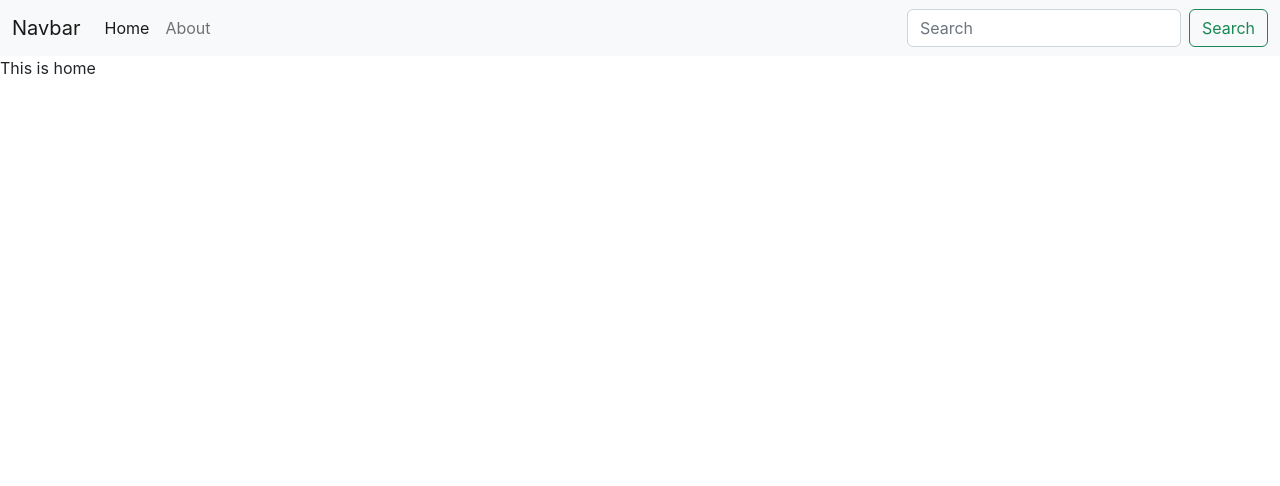
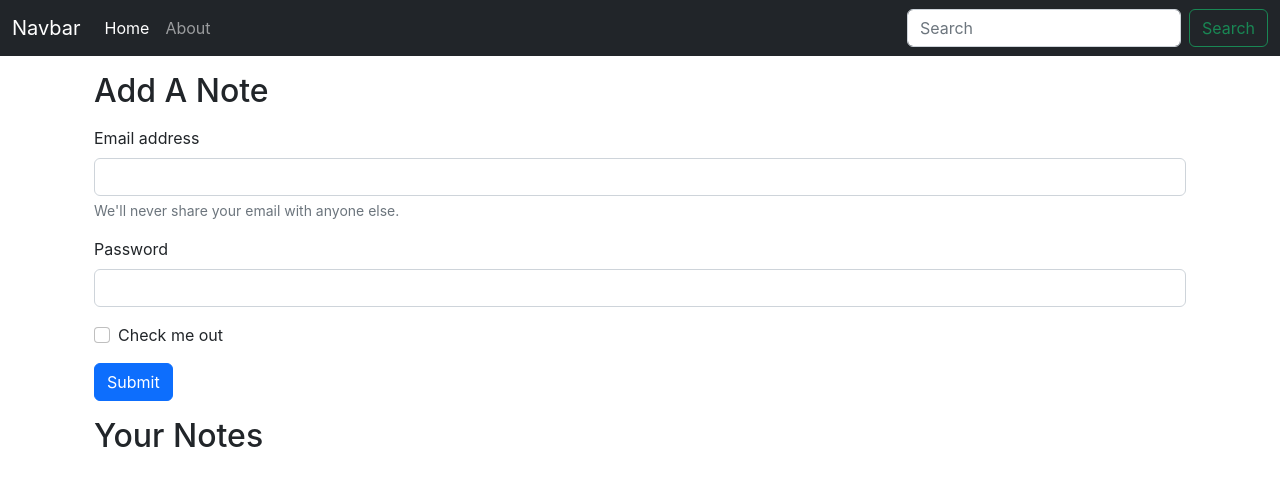
Before and after one commit to usernotavailable123/Notes, a React (Create React App) app: page / in a window 1280 px wide. Shown: the top 486 px of the page. Built offline with nearby package versions, Linux system fonts and the light colour scheme.

Commit message:
navbar setup & home page setup

```diff
--- a/src/App.js
+++ b/src/App.js
@@ -14,10 +14,13 @@
     <NoteState>
       <BrowserRouter>
       <Navbar/>
-    <Routes>
-    <Route path="/" element={<Home />}/>
-    <Route path="/about" element={<About />}/>
-    </Routes>
+      <div className="container">
+      <Routes>
+        <Route path="/" element={<Home />}/>
+        <Route path="/about" element={<About />}/>
+      </Routes>
+      </div>
+
   </BrowserRouter>
   </NoteState>
   );
--- a/src/components/About.js
+++ b/src/components/About.js
@@ -3,13 +3,10 @@
 import NoteContext from '../context/notes/NoteContext';
 const About = () => {
   const a = useContext(NoteContext);
-  useEffect(()=>{
-    a.update()
-    //eslint-disable-next-line
-  },[])
+
   return (
     <div>
-      This is about {a.state.name} and he is in class {a.state.class}
+      This is about
     </div>
   )
 }
--- a/src/components/Home.js
+++ b/src/components/Home.js
@@ -1,11 +1,49 @@
-import React from 'react'
+import React from "react";
 
 const Home = () => {
   return (
-    <div>
-      This is home
-    </div>
-  )
-}
+        <div className="container my-3">
+        <h2>Add A Note</h2>
+      <form className = "my-3">
+        <div className="mb-3">
+          <label htmlFor="exampleInputEmail1" className="form-label">
+            Email address
+          </label>
+          <input
+            type="email"
+            className="form-control"
+            id="exampleInputEmail1"
+            aria-describedby="emailHelp"
+          />
+          <div id="emailHelp" className="form-text">
+            We'll never share your email with anyone else.
+          </div>
+        </div>
+        <div className="mb-3">
+          <label htmlFor="exampleInputPassword1" className="form-label">
+            Password
+          </label>
+          <input
+            type="password"
+            className="form-control"
+            id="exampleInputPassword1"
+          />
+        </div>
+        <div className="mb-3 form-check">
+          <input type="checkbox" className="form-check-input" id="exampleCheck1" />
+          <label className="form-check-label" htmlFor="exampleCheck1">
+            Check me out
+          </label>
+        </div>
+        <button type="submit" className="btn btn-primary">
+          Submit
+        </button>
+      </form>
+      <h2>Your Notes</h2>
 
-export default Home
+        </div>
+
+  );
+};
+
+export default Home;
--- a/src/components/Navbar.js
+++ b/src/components/Navbar.js
@@ -1,9 +1,15 @@
-import React from 'react'
+import React, { useEffect } from 'react'
 import { Link } from "react-router-dom";
+import { useLocation } from 'react-router-dom';
+
 
 const Navbar = () => {
+  let location = useLocation();
+  useEffect(() => {
+    console.log(location.pathname);
+  }, [location]);
   return (
-    <nav className="navbar navbar-expand-lg bg-light">
+    <nav className="navbar navbar-expand-lg navbar-dark bg-dark">
   <div className="container-fluid">
     <Link className="navbar-brand" to="/">Navbar</Link>
     <button className="navbar-toggler" type="button" data-bs-toggle="collapse" data-bs-target="#navbarSupportedContent" aria-controls="navbarSupportedContent" aria-expanded="false" aria-label="Toggle navigation">
@@ -12,10 +18,10 @@
     <div className="collapse navbar-collapse" id="navbarSupportedContent">
       <ul className="navbar-nav me-auto mb-2 mb-lg-0">
         <li className="nav-item">
-          <Link className="nav-link active" aria-current="page" to="/">Home</Link>
+          <Link className={`nav-link ${location.pathname === "/"?"active":""}`} aria-current="page" to="/">Home</Link>
         </li>
         <li className="nav-item">
-          <Link className="nav-link" to="/about">About</Link>
+          <Link className={`nav-link ${location.pathname === "/about"?"active":""}`} to="/about">About</Link>
         </li>
       </ul>
       <form className="d-flex" role="search">
--- a/src/context/notes/NoteState.js
+++ b/src/context/notes/NoteState.js
@@ -2,21 +2,9 @@
 import NoteContext from "./NoteContext";
 
 const NoteState = (props) =>{
-    const s1 = {
-        "name":"Ram",
-        "class":"5B"
-    }
-    const [state,setState] = useState(s1);
-    const update = () =>{
-        setTimeout(()=>{
-            setState({
-                "name":"Larry",
-                "class":"10A"
-            },1000)
-        })
-    }
+
     return(
-        <NoteContext.Provider value = {{state,update}}>
+        <NoteContext.Provider value = {{}}>
             {props.children}
         </NoteContext.Provider>
     )
```
